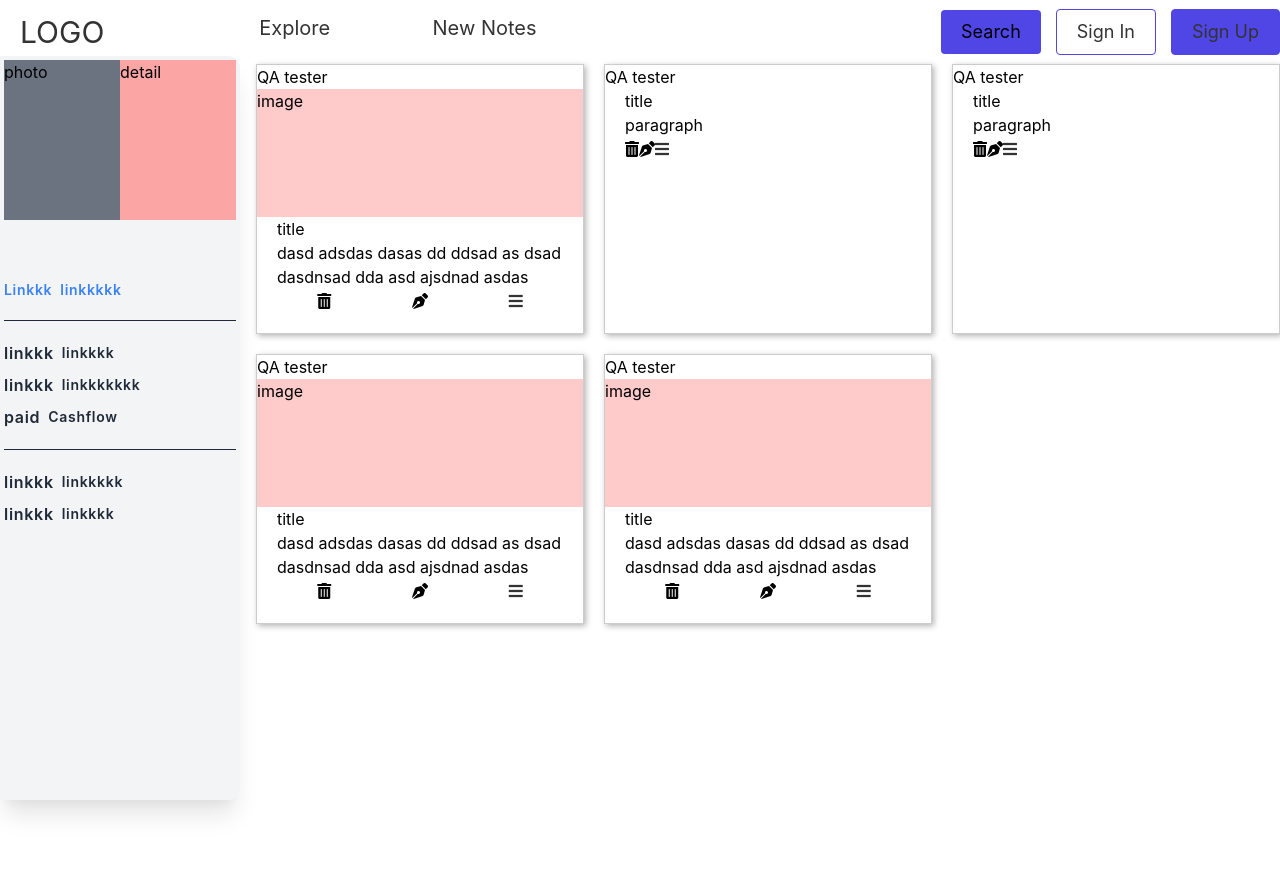
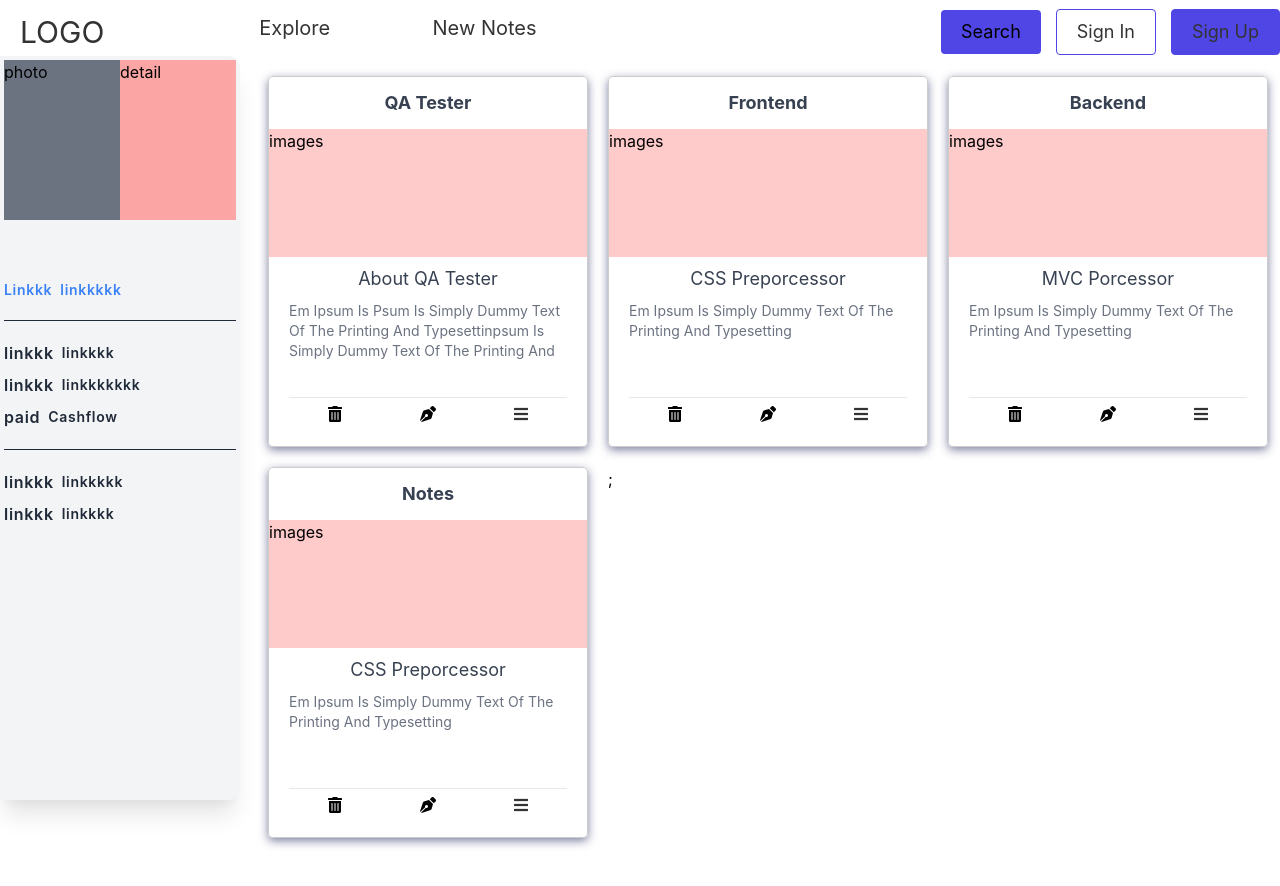
Before and after one commit to Sanjivchy/react-notebook, a React (Create React App) app: page /Newnote in a window 1280 px wide. Shown: the top 886 px of the page. Built offline with nearby package versions, Linux system fonts and the light colour scheme.

Commit message:
props cardws

```diff
--- /dev/null
+++ b/src/components/Sidebar/Sidebar.js
@@ -0,0 +1,11 @@
+import React from 'react'
+
+function Sidebar() {
+    return (
+        <div>
+
+        </div>
+    )
+}
+
+export default Sidebar
--- a/src/components/pages/login/Signup.js
+++ b/src/components/pages/login/Signup.js
@@ -5,7 +5,7 @@ import {Link }  from 'react-router-dom';
 function Signup() {
     return (
         <>
-        <div className="card">
+        <div className="logincard">
             <h2 className="title">sign up</h2>
             <p className=" subtitle">  have an account?<Link to="/signin" className="ml-2 cursor-pointer text-blue-700"> Sign in </Link></p>
             <div class="social-container">
--- /dev/null
+++ b/src/components/pages/newnote/Cardlist.js
@@ -0,0 +1,30 @@
+export const CardItems =[
+    {
+        Section: 'QA tester',
+        images:'',
+        title:'about QA tester',
+        description: 'em Ipsum is psum is simply dummy text of the printing and typesettinpsum is simply dummy text of the printing and typesettinsimply dummy text of the printing and typesetting industry. Lorem Ipsum has been the industr',
+
+    },
+
+    {
+        Section: 'frontend',
+        images:'',
+        title:'CSS preporcessor',
+        description:'em Ipsum is simply dummy text of the printing and typesetting'
+    },
+    {
+        Section: 'backend',
+        images:'',
+        title:'MVC porcessor',
+        description:'em Ipsum is simply dummy text of the printing and typesetting'
+    },
+
+    {
+        Section: 'notes',
+        images:'',
+        title:'CSS preporcessor',
+        description:'em Ipsum is simply dummy text of the printing and typesetting'
+    },
+
+]
--- /dev/null
+++ b/src/components/pages/newnote/Cards.js
@@ -0,0 +1,34 @@
+import React from 'react';
+import {Link} from 'react-router-dom';
+import './Newnote.css';
+
+import {CardItems} from './Cardlist';
+
+function Cards() {
+    return (
+        <>
+        {CardItems.map((item,index)=>{
+            return(
+                <article className="item--card">
+                <h2 className="text-center font-bold text-lg capitalize text-gray-700 my-3">{item.Section}</h2>
+                <div className="card--image bg-red-200 h-32 w-full max-w-full">
+                    images
+                </div>
+                <div className="card--title">
+                    <h3 className="text-center text-lg capitalize text-gray-700 my-2">{item.title}</h3>
+                    <p className=" text-sm text-gray-500 capitalize text-left mb-8 h-16 overflow-auto" > {item.description}  </p>
+                    <hr></hr>
+                    <div className="flex justify-around mt-1 ">
+                        <Link><i class="fas fa-trash-alt"></i></Link>
+                        <Link><i class="fas fa-pen-nib"></i></Link>
+                        <Link><i class="fas fa-bars"></i></Link>
+                    </div>
+                </div>
+            </article>
+                 )
+             })};
+        </>
+    )
+}
+
+export default Cards
--- a/src/components/pages/newnote/Newnote.css
+++ b/src/components/pages/newnote/Newnote.css
@@ -12,11 +12,14 @@
 	grid-template-columns: repeat(auto-fill, minmax(250px, 1fr));
 	grid-gap: 20px;
 	align-items: stretch;
+	height: 400px;
 }
 
 .item--cards > article{
 	border: 1px solid #ccc;
-	box-shadow: 2px 2px 6px 0px  rgba(0,0,0,0.3);
+	border-radius: 5px;
+	box-shadow: 0px 3px 10px rgba(66, 71, 117, 0.68);
+
 }
 .item--cards > article img {
 	max-width: 100%;
--- a/src/components/pages/newnote/Newnote.js
+++ b/src/components/pages/newnote/Newnote.js
@@ -1,7 +1,7 @@
 import React from 'react';
 import './Newnote.css';
 import {Link} from 'react-router-dom';
-
+import Cardlist from './Cards';
 
 function Newnote() {
     return (
@@ -57,91 +57,13 @@ function Newnote() {
 							</span>
 							linkkkk
 						</Link>
-
 					</div>
 				</div>
 			</nav>
-			<main className="ml-64 contenttt">
+			<main className="ml-64 p-3 contenttt">
 				<div className="bg-white w-full h-full">
 					<div className="item--cards">
-						<article className="item--card">
-							<h2>QA tester</h2>
-							<div className="card--image bg-red-200 h-32 w-full max-w-full">
-								image
-							</div>
-							<div className="card--title">
-								<h3>title</h3>
-								<p>dasd adsdas dasas dd ddsad as dsad dasdnsad dda asd ajsdnad asdas
-								</p>
-								<div className="flex justify-around">
-									<Link><i class="fas fa-trash-alt"></i></Link>
-									<Link><i class="fas fa-pen-nib"></i></Link>
-									<Link><i class="fas fa-bars"></i></Link>
-								</div>
-							</div>
-						</article>
-						<article className="item--card">
-							<h2>QA tester</h2>
-							{/* <img>image</img> */}
-							<div className="card--title">
-								<h3>title</h3>
-								<p>paragraph</p>
-								<div>
-									<Link><i class="fas fa-trash-alt"></i></Link>
-									<Link><i class="fas fa-pen-nib"></i></Link>
-									<Link><i class="fas fa-bars"></i></Link>
-								</div>
-							</div>
-						</article>
-
-							<article className="item--card">
-							<h2>QA tester</h2>
-							{/* <img>image</img> */}
-							<div className="card--title">
-								<h3>title</h3>
-								<p>paragraph</p>
-								<div>
-									<Link><i class="fas fa-trash-alt"></i></Link>
-									<Link><i class="fas fa-pen-nib"></i></Link>
-									<Link><i class="fas fa-bars"></i></Link>
-								</div>
-							</div>
-						</article>
-
-						<article className="item--card">
-							<h2>QA tester</h2>
-							<div className="card--image bg-red-200 h-32 w-full max-w-full">
-								image
-							</div>
-							<div className="card--title">
-								<h3>title</h3>
-								<p>dasd adsdas dasas dd ddsad as dsad dasdnsad dda asd ajsdnad asdas
-								</p>
-								<div className="flex justify-around">
-									<Link><i class="fas fa-trash-alt"></i></Link>
-									<Link><i class="fas fa-pen-nib"></i></Link>
-									<Link><i class="fas fa-bars"></i></Link>
-								</div>
-							</div>
-						</article>
-
-						<article className="item--card">
-							<h2>QA tester</h2>
-							<div className="card--image bg-red-200 h-32 w-full max-w-full">
-								image
-							</div>
-							<div className="card--title">
-								<h3>title</h3>
-								<p>dasd adsdas dasas dd ddsad as dsad dasdnsad dda asd ajsdnad asdas
-								</p>
-								<div className="flex justify-around">
-									<Link><i class="fas fa-trash-alt"></i></Link>
-									<Link><i class="fas fa-pen-nib"></i></Link>
-									<Link><i class="fas fa-bars"></i></Link>
-								</div>
-							</div>
-						</article>
-
+						<Cardlist/>
 					</div>
 				</div>
 			</main>
```
